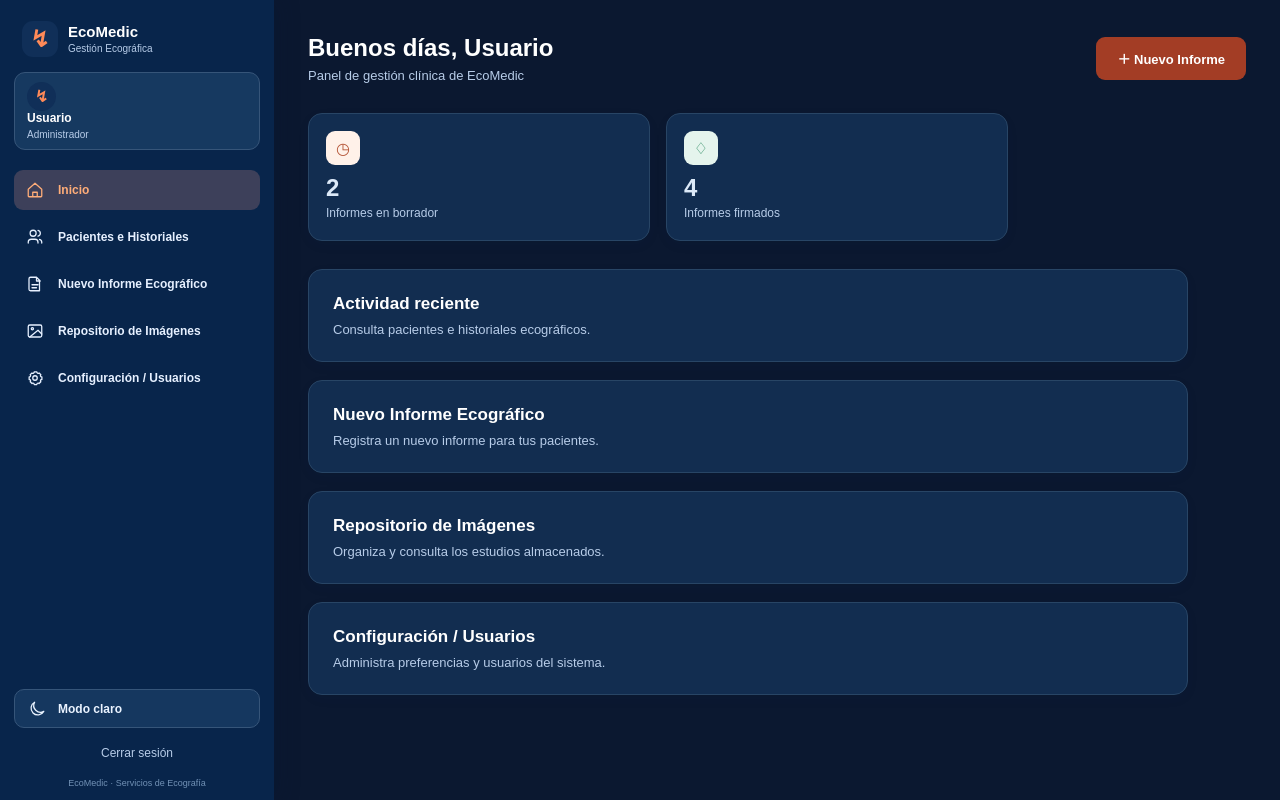
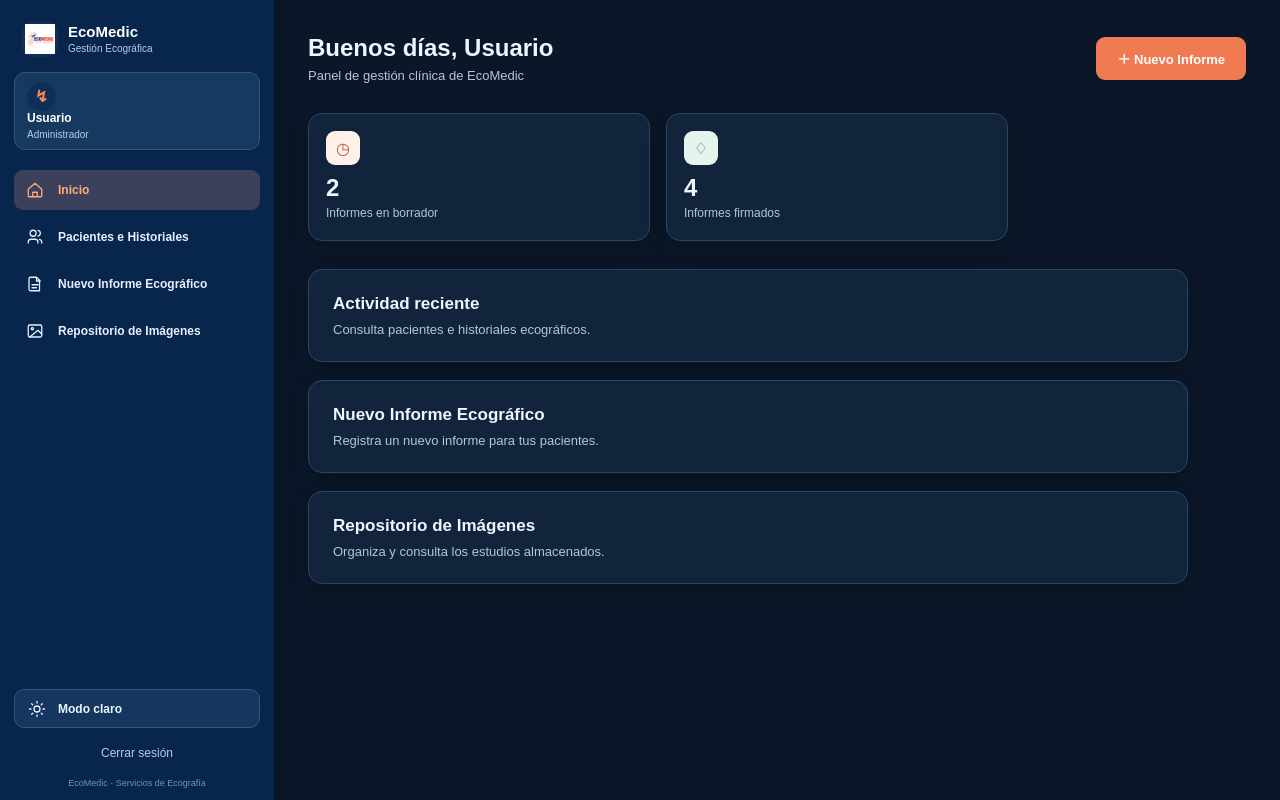
Before and after one commit to Emsof26/web-ecomedic, a React (Vite) app in the folder web-comedic/: page / in a window 1280 px wide. Both pictures are taken after a click on the button "Modo nocturno". Built offline with nearby package versions, Linux system fonts and the light colour scheme.

Commit message:
Se actualizó el Navbar con tema claro/oscuro, logo y permisos por rol

```diff
--- a/web-comedic/src/App.tsx
+++ b/web-comedic/src/App.tsx
@@ -1,8 +1,13 @@
 import AppRoutes from "./routes/AppRoutes";
+import { ThemeProvider } from "./contexts/ThemeContext";
 
 
 function App() {
-  return <AppRoutes />;
+  return (
+    <ThemeProvider>
+      <AppRoutes />
+    </ThemeProvider>
+  );
 }
 
 
--- a/web-comedic/src/components/navigation/Navbar.css
+++ b/web-comedic/src/components/navigation/Navbar.css
@@ -62,6 +62,15 @@
 .navbar__brand-mark {
   width: 36px;
   height: 36px;
+  overflow: hidden;
+  padding: 3px;
+}
+
+.navbar__brand-mark img {
+  width: 100%;
+  height: 100%;
+  display: block;
+  object-fit: contain;
 }
 
 .navbar__user-panel { margin-bottom: 20px; }
@@ -139,14 +148,3 @@
   .navbar__overlay { position: fixed; z-index: 15; inset: 0; display: block; visibility: hidden; border: 0; background: rgba(3, 18, 40, .58); opacity: 0; transition: opacity .25s ease, visibility .25s ease; }
   .navbar__overlay--visible { visibility: visible; opacity: 1; }
 }
-
-body.navbar-dark-mode { background: #0b1830; }
-body.navbar-dark-mode .home-page { background: #0b1830; }
-body.navbar-dark-mode .home-page__content { color: #dce9f8; }
-body.navbar-dark-mode .dashboard-header h1,
-body.navbar-dark-mode .dashboard-panel h2 { color: #fff; }
-body.navbar-dark-mode .dashboard-header p,
-body.navbar-dark-mode .summary-card p,
-body.navbar-dark-mode .dashboard-panel p { color: #b7cce8; }
-body.navbar-dark-mode .summary-card,
-body.navbar-dark-mode .dashboard-panel { border-color: #284565; background: #122d50; }
--- a/web-comedic/src/components/navigation/Navbar.tsx
+++ b/web-comedic/src/components/navigation/Navbar.tsx
@@ -1,9 +1,10 @@
-import { useEffect, useState } from "react";
+import { useState } from "react";
 import type { ReactNode } from "react";
 
 import type { User } from "../../types/auth";
+import { useTheme } from "../../hooks/useTheme";
+import "./Navbar.css";
 
-import "./Navbar.css";
 
 
 interface NavbarProps {
@@ -105,23 +106,28 @@ function MoonIcon() {
 }
 
 
+function SunIcon() {
+  return (
+    <svg aria-hidden="true" viewBox="0 0 24 24">
+      <circle cx="12" cy="12" r="4" />
+      <path d="M12 2v2M12 20v2M4.9 4.9l1.4 1.4M17.7 17.7l1.4 1.4M2 12h2M20 12h2M4.9 19.1l1.4-1.4M17.7 6.3l1.4-1.4" />
+    </svg>
+  );
+}
+
+
 /** Menú lateral reutilizable para las vistas con sesión autenticada. */
 function Navbar({ user, onLogout }: NavbarProps) {
   const [isOpen, setIsOpen] = useState(false);
-  const [isDarkMode, setIsDarkMode] = useState(false);
+  const { theme, toggleTheme } = useTheme();
   const closeMenu = () => setIsOpen(false);
   const isReceptionist = user?.role === "RECEPCIONISTA";
+  const isAdmin = user?.role === "ADMIN";
   const roleLabel = {
     ADMIN: "Administrador",
     MEDICO: "Médico General",
     RECEPCIONISTA: "Recepcionista",
   }[user?.role ?? "ADMIN"];
-
-  useEffect(() => {
-    document.body.classList.toggle("navbar-dark-mode", isDarkMode);
-
-    return () => document.body.classList.remove("navbar-dark-mode");
-  }, [isDarkMode]);
 
   return (
     <>
@@ -147,7 +153,9 @@ function Navbar({ user, onLogout }: NavbarProps) {
       <aside id="main-sidebar" className={`navbar${isOpen ? " navbar--open" : ""}`}>
         <div className="navbar__header">
           <a className="navbar__brand" href="#inicio" onClick={closeMenu}>
-            <span className="navbar__brand-mark" aria-hidden="true">↯</span>
+            <span className="navbar__brand-mark">
+              <img src="/logo/logo-eco.png" alt="" />
+            </span>
             <span><strong>EcoMedic</strong><small>Gestión Ecográfica</small></span>
           </a>
           <button className="navbar__close" type="button" aria-label="Cerrar menú" onClick={closeMenu}>
@@ -179,19 +187,22 @@ function Navbar({ user, onLogout }: NavbarProps) {
           <NavigationItem href="#repositorio" label="Repositorio de Imágenes" onNavigate={closeMenu}>
             <ImageIcon />
           </NavigationItem>
-          <NavigationItem href="#configuracion" label="Configuración / Usuarios" onNavigate={closeMenu}>
-            <SettingsIcon />
-          </NavigationItem>
+          {isAdmin && (
+            <NavigationItem href="#configuracion" label="Configuración / Usuarios" onNavigate={closeMenu}>
+              <SettingsIcon />
+            </NavigationItem>
+          )}
         </nav>
 
         <div className="navbar__footer">
           <button
             className="navbar__theme"
             type="button"
-            aria-pressed={isDarkMode}
-            onClick={() => setIsDarkMode((currentValue) => !currentValue)}
+            aria-pressed={theme === "dark"}
+            onClick={toggleTheme}
           >
-            <MoonIcon />{isDarkMode ? "Modo claro" : "Modo nocturno"}
+            {theme === "dark" ? <SunIcon /> : <MoonIcon />}
+            {theme === "dark" ? "Modo claro" : "Modo nocturno"}
           </button>
           <button className="navbar__logout" type="button" onClick={onLogout}>
             Cerrar sesión
--- /dev/null
+++ b/web-comedic/src/contexts/ThemeContext.tsx
@@ -0,0 +1,30 @@
+import { useEffect, useState } from "react";
+import type { ReactNode } from "react";
+
+import { ThemeContext } from "./theme";
+import type { Theme } from "./theme";
+
+const THEME_STORAGE_KEY = "ecomedic_theme";
+
+function getInitialTheme(): Theme {
+  return localStorage.getItem(THEME_STORAGE_KEY) === "dark" ? "dark" : "light";
+}
+
+export function ThemeProvider({ children }: { children: ReactNode }) {
+  const [theme, setTheme] = useState<Theme>(getInitialTheme);
+
+  useEffect(() => {
+    document.documentElement.dataset.theme = theme;
+    localStorage.setItem(THEME_STORAGE_KEY, theme);
+  }, [theme]);
+
+  const toggleTheme = () => setTheme((currentTheme) => (
+    currentTheme === "dark" ? "light" : "dark"
+  ));
+
+  return (
+    <ThemeContext.Provider value={{ theme, toggleTheme }}>
+      {children}
+    </ThemeContext.Provider>
+  );
+}
--- /dev/null
+++ b/web-comedic/src/contexts/theme.ts
@@ -0,0 +1,11 @@
+import { createContext } from "react";
+
+
+export type Theme = "light" | "dark";
+
+export interface ThemeContextValue {
+  theme: Theme;
+  toggleTheme: () => void;
+}
+
+export const ThemeContext = createContext<ThemeContextValue | null>(null);
--- /dev/null
+++ b/web-comedic/src/hooks/useTheme.ts
@@ -0,0 +1,14 @@
+import { useContext } from "react";
+
+import { ThemeContext } from "../contexts/theme";
+
+
+export function useTheme() {
+  const context = useContext(ThemeContext);
+
+  if (!context) {
+    throw new Error("useTheme debe utilizarse dentro de ThemeProvider.");
+  }
+
+  return context;
+}
--- a/web-comedic/src/index.css
+++ b/web-comedic/src/index.css
@@ -1,10 +1,42 @@
-* {
-  box-sizing: border-box;
+:root {
+  color-scheme: light;
+  --app-background: #f4f7fb;
+  --surface: #ffffff;
+  --surface-muted: #edf3f8;
+  --text-primary: #08254b;
+  --text-secondary: #597493;
+  --border: #d8e1eb;
+  --accent: #c94b2b;
+  --accent-hover: #a83a20;
+  --notice-background: #e5f4ff;
+  --notice-border: #9ed0f2;
+  --shadow: 0 4px 14px rgba(34, 61, 95, .06);
 }
 
+:root[data-theme="dark"] {
+  color-scheme: dark;
+  --app-background: #0b1728;
+  --surface: #12243b;
+  --surface-muted: #1a314b;
+  --text-primary: #edf5ff;
+  --text-secondary: #b4c5d9;
+  --border: #294764;
+  --accent: #f07a52;
+  --accent-hover: #ff926d;
+  --notice-background: #133451;
+  --notice-border: #326282;
+  --shadow: 0 8px 22px rgba(0, 0, 0, .2);
+}
+
+* { box-sizing: border-box; }
 
 body {
   margin: 0;
+  min-width: 320px;
+  background: var(--app-background);
+  color: var(--text-primary);
   font-family: Arial, sans-serif;
-  background: #f3f4f6;
+  transition: background-color .2s ease, color .2s ease;
 }
+
+button, input, select { font: inherit; }
--- a/web-comedic/src/pages/HomePage.css
+++ b/web-comedic/src/pages/HomePage.css
@@ -1,20 +1,20 @@
-.home-page { min-height: 100vh; background: #f4f7fb; }
-.home-page__content { min-height: 100vh; margin-left: 274px; padding: 34px 34px 60px; color: #183252; }
+.home-page { min-height: 100vh; background: var(--app-background); }
+.home-page__content { min-height: 100vh; margin-left: 274px; padding: 34px 34px 60px; color: var(--text-primary); }
 .dashboard-header { display: flex; align-items: center; justify-content: space-between; gap: 24px; margin-bottom: 30px; }
-.dashboard-header h1 { margin: 0 0 6px; color: #08254b; font-size: 24px; }
-.dashboard-header p { margin: 0; color: #67809d; font-size: 13px; }
-.new-report-button { padding: 12px 21px; border-radius: 9px; background: #a33d25; color: #fff; font-size: 13px; font-weight: 600; text-decoration: none; }
-.new-report-button:hover, .new-report-button:focus-visible { background: #84301d; }
-.read-only-message { max-width: 980px; margin: -8px 0 20px; padding: 12px 16px; border: 1px solid #9ed0f2; border-radius: 9px; background: #e5f4ff; color: #183252; font-size: 13px; }
+.dashboard-header h1 { margin: 0 0 6px; color: var(--text-primary); font-size: 24px; }
+.dashboard-header p { margin: 0; color: var(--text-secondary); font-size: 13px; }
+.new-report-button { padding: 12px 21px; border-radius: 9px; background: var(--accent); color: #fff; font-size: 13px; font-weight: 600; text-decoration: none; }
+.new-report-button:hover, .new-report-button:focus-visible { background: var(--accent-hover); }
+.read-only-message { max-width: 980px; margin: -8px 0 20px; padding: 12px 16px; border: 1px solid var(--notice-border); border-radius: 9px; background: var(--notice-background); color: var(--text-primary); font-size: 13px; }
 .summary-cards { display: grid; grid-template-columns: repeat(2, minmax(190px, 1fr)); gap: 16px; max-width: 700px; margin-bottom: 28px; }
-.summary-card, .dashboard-panel { border: 1px solid #dbe4ee; border-radius: 14px; background: #fff; box-shadow: 0 4px 14px rgba(34, 61, 95, .04); }
+.summary-card, .dashboard-panel { border: 1px solid var(--border); border-radius: 14px; background: var(--surface); box-shadow: var(--shadow); }
 .summary-card { min-height: 128px; padding: 17px; }
 .summary-card__icon { display: grid; width: 34px; height: 34px; place-items: center; border-radius: 9px; background: #fff1e9; color: #b55537; }
 .summary-card__icon--green { background: #e5f4ed; color: #2b8a61; }
 .summary-card strong { display: block; margin-top: 9px; font-size: 24px; }
-.summary-card p { margin: 4px 0 0; color: #67809d; font-size: 12px; }
+.summary-card p { margin: 4px 0 0; color: var(--text-secondary); font-size: 12px; }
 .dashboard-panel { max-width: 880px; margin-bottom: 18px; padding: 24px; scroll-margin-top: 24px; }
-.dashboard-panel h2 { margin: 0 0 8px; color: #08254b; font-size: 17px; }
-.dashboard-panel p { margin: 0; color: #67809d; font-size: 13px; }
+.dashboard-panel h2 { margin: 0 0 8px; color: var(--text-primary); font-size: 17px; }
+.dashboard-panel p { margin: 0; color: var(--text-secondary); font-size: 13px; }
 @media (max-width: 768px) { .home-page__content { margin-left: 0; padding: 82px 20px 40px; } .dashboard-header { align-items: flex-start; flex-direction: column; } }
 @media (max-width: 480px) { .summary-cards { grid-template-columns: 1fr; } }
--- a/web-comedic/src/pages/HomePage.tsx
+++ b/web-comedic/src/pages/HomePage.tsx
@@ -10,6 +10,7 @@ function HomePage() {
   const navigate = useNavigate();
   const user = authRepository.getCurrentUser();
   const isReceptionist = user?.role === "RECEPCIONISTA";
+  const isAdmin = user?.role === "ADMIN";
 
 
   const handleLogout = () => {
@@ -44,7 +45,7 @@ function HomePage() {
         <section id="pacientes" className="dashboard-panel"><h2>Actividad reciente</h2><p>Consulta pacientes e historiales ecográficos.</p></section>
         {!isReceptionist && <section id="nuevo-informe" className="dashboard-panel"><h2>Nuevo Informe Ecográfico</h2><p>Registra un nuevo informe para tus pacientes.</p></section>}
         <section id="repositorio" className="dashboard-panel"><h2>Repositorio de Imágenes</h2><p>Organiza y consulta los estudios almacenados.</p></section>
-        <section id="configuracion" className="dashboard-panel"><h2>Configuración / Usuarios</h2><p>Administra preferencias y usuarios del sistema.</p></section>
+                {isAdmin && <section id="configuracion" className="dashboard-panel"><h2>Configuración / Usuarios</h2><p>Administra preferencias y usuarios del sistema.</p></section>}
       </main>
     </div>
   );
```
Also changed, not shown: web-comedic/src/components/auth/LoginForm.css (+10 -1 lines), web-comedic/src/pages/patients/PatientsHistoryPage.css.
